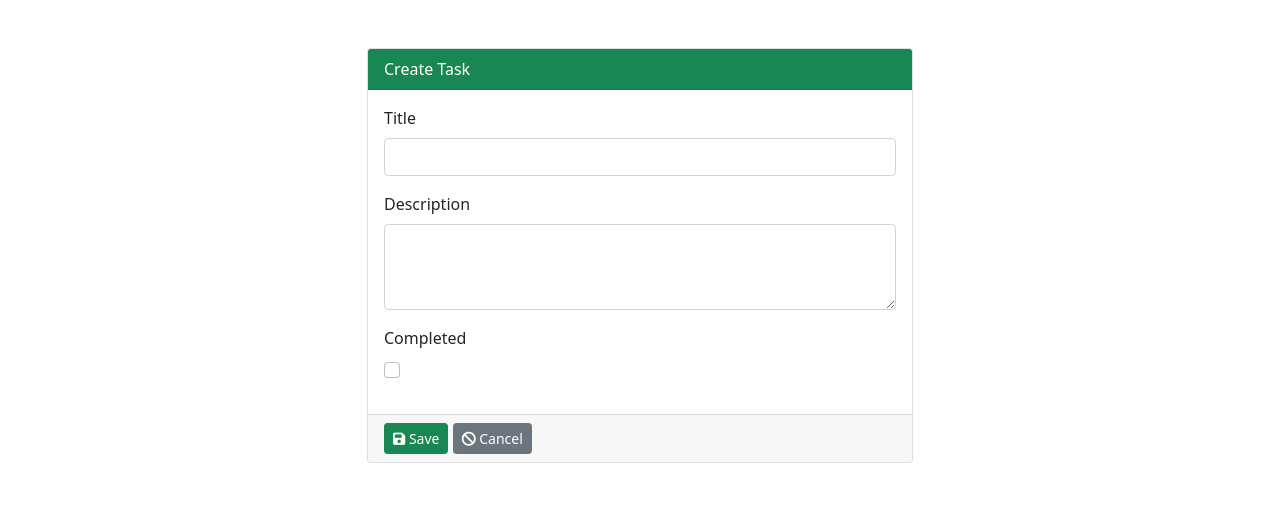
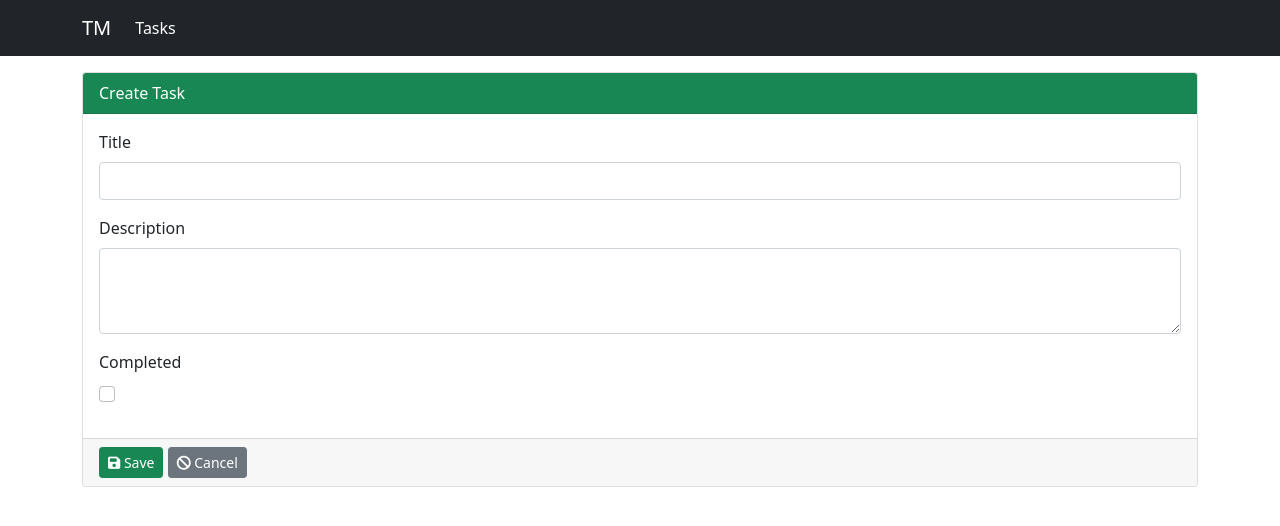
Before and after one commit to am-awaludinmuhammad/django-task-management, a Django app: page /tasks/create/ in a window 1280 px wide. Shown: the top 526 px of the page. Run offline with Django 3.2, Linux system fonts and the light colour scheme; some libraries are stand-ins or nearby versions.

Commit message:
update style

```diff
--- a/baseapp/templates/layout/base.html
+++ b/baseapp/templates/layout/base.html
@@ -1,21 +1,61 @@
 <!doctype html>
 <html lang="en">
+
 <head>
   <!-- Required meta tags -->
   <meta charset="utf-8">
   <meta name="viewport" content="width=device-width, initial-scale=1">
 
-    <link rel="stylesheet" href="https://cdnjs.cloudflare.com/ajax/libs/font-awesome/6.3.0/css/all.min.css" integrity="sha512-SzlrxWUlpfuzQ+pcUCosxcglQRNAq/DZjVsC0lE40xsADsfeQoEypE+enwcOiGjk/bSuGGKHEyjSoQ1zVisanQ==" crossorigin="anonymous" referrerpolicy="no-referrer" />
+  <link rel="stylesheet" href="https://cdnjs.cloudflare.com/ajax/libs/font-awesome/6.3.0/css/all.min.css"
+    integrity="sha512-SzlrxWUlpfuzQ+pcUCosxcglQRNAq/DZjVsC0lE40xsADsfeQoEypE+enwcOiGjk/bSuGGKHEyjSoQ1zVisanQ=="
+    crossorigin="anonymous" referrerpolicy="no-referrer" />
   <!-- Bootstrap CSS -->
-    <link href="https://cdn.jsdelivr.net/npm/bootstrap@5.0.2/dist/css/bootstrap.min.css" rel="stylesheet" integrity="sha384-EVSTQN3/azprG1Anm3QDgpJLIm9Nao0Yz1ztcQTwFspd3yD65VohhpuuCOmLASjC" crossorigin="anonymous">
+  <link href="https://cdn.jsdelivr.net/npm/bootstrap@5.0.2/dist/css/bootstrap.min.css" rel="stylesheet"
+    integrity="sha384-EVSTQN3/azprG1Anm3QDgpJLIm9Nao0Yz1ztcQTwFspd3yD65VohhpuuCOmLASjC" crossorigin="anonymous">
   <title>Todo List</title>
 </head>
+
 <body>
+  <nav class="navbar navbar-expand-lg navbar-dark bg-dark mb-2">
     <div class="container">
+      <a class="navbar-brand" href="{% url 'tasks' %}">TM</a>
+      <button class="navbar-toggler" type="button" data-bs-toggle="collapse" data-bs-target="#navbarNavDropdown"
+        aria-controls="navbarNavDropdown" aria-expanded="false" aria-label="Toggle navigation">
+        <span class="navbar-toggler-icon"></span>
+      </button>
+      <div class="collapse navbar-collapse" id="navbarNavDropdown">
+        <ul class="navbar-nav">
+          <li class="nav-item">
+            <a class="nav-link active" aria-current="page" href="{% url 'tasks' %}">Tasks</a>
+          </li>
+        </ul>
+        <ul class="navbar-nav ms-auto">
+          <li class="nav-item dropdown">
+            {% if request.user.is_authenticated %}
+              <a class="nav-link dropdown-toggle" href="#" id="navbarDropdownMenuLink" role="button"
+                data-bs-toggle="dropdown" aria-expanded="false">
+                {{ request.user }}
+              </a>
+              <ul class="dropdown-menu" aria-labelledby="navbarDropdownMenuLink">
+                <li><a class="dropdown-item text-danger" href="#">Logout</a></li>
+              </ul>
+            {% endif %}
+          </li>
+        </ul>
+      </div>
+    </div>
+  </nav>
+
+  <div class="container mt-3">
     {% block content%} {% endblock %}
   </div>
-    <script src="https://cdn.jsdelivr.net/npm/bootstrap@5.0.2/dist/js/bootstrap.bundle.min.js" integrity="sha384-MrcW6ZMFYlzcLA8Nl+NtUVF0sA7MsXsP1UyJoMp4YLEuNSfAP+JcXn/tWtIaxVXM" crossorigin="anonymous"></script>
-    <script src="https://cdnjs.cloudflare.com/ajax/libs/jquery/3.6.3/jquery.min.js" integrity="sha512-STof4xm1wgkfm7heWqFJVn58Hm3EtS31XFaagaa8VMReCXAkQnJZ+jEy8PCC/iT18dFy95WcExNHFTqLyp72eQ==" crossorigin="anonymous" referrerpolicy="no-referrer"></script>
+  <script src="https://cdn.jsdelivr.net/npm/bootstrap@5.0.2/dist/js/bootstrap.bundle.min.js"
+    integrity="sha384-MrcW6ZMFYlzcLA8Nl+NtUVF0sA7MsXsP1UyJoMp4YLEuNSfAP+JcXn/tWtIaxVXM" crossorigin="anonymous">
+  </script>
+  <script src="https://cdnjs.cloudflare.com/ajax/libs/jquery/3.6.3/jquery.min.js"
+    integrity="sha512-STof4xm1wgkfm7heWqFJVn58Hm3EtS31XFaagaa8VMReCXAkQnJZ+jEy8PCC/iT18dFy95WcExNHFTqLyp72eQ=="
+    crossorigin="anonymous" referrerpolicy="no-referrer"></script>
   {% block javascript%} {% endblock %}
 </body>
+
 </html>
--- a/baseapp/templates/tasks/create.html
+++ b/baseapp/templates/tasks/create.html
@@ -1,7 +1,7 @@
 {% extends 'layout/base.html' %}
 {% block content %}
-<div class="row justify-content-center mt-5">
-    <div class="col-md-6">
+<div class="row justify-content-center">
+    <div class="col-md-12">
         <form action="{% url 'tasks.create' %}" method="post">
             {% csrf_token %}
             <div class="card">
--- a/baseapp/templates/tasks/index.html
+++ b/baseapp/templates/tasks/index.html
@@ -1,6 +1,6 @@
 {% extends 'layout/base.html' %}
 {% block content %}
-<div class="card mt-5">
+<div class="card">
     <div class="card-header bg-success text-white">
         Task List
     </div>
--- a/baseapp/templates/tasks/update.html
+++ b/baseapp/templates/tasks/update.html
@@ -1,7 +1,7 @@
 {% extends 'layout/base.html' %}
 {% block content %}
-<div class="row justify-content-center mt-5">
-    <div class="col-md-6">
+<div class="row justify-content-center">
+    <div class="col-md-12">
         <form action="{% url 'tasks.update' task.id %}" method="post">
             {% csrf_token %}
             <div class="card">
```
Lines whose indentation alone changed are shown as unchanged.
